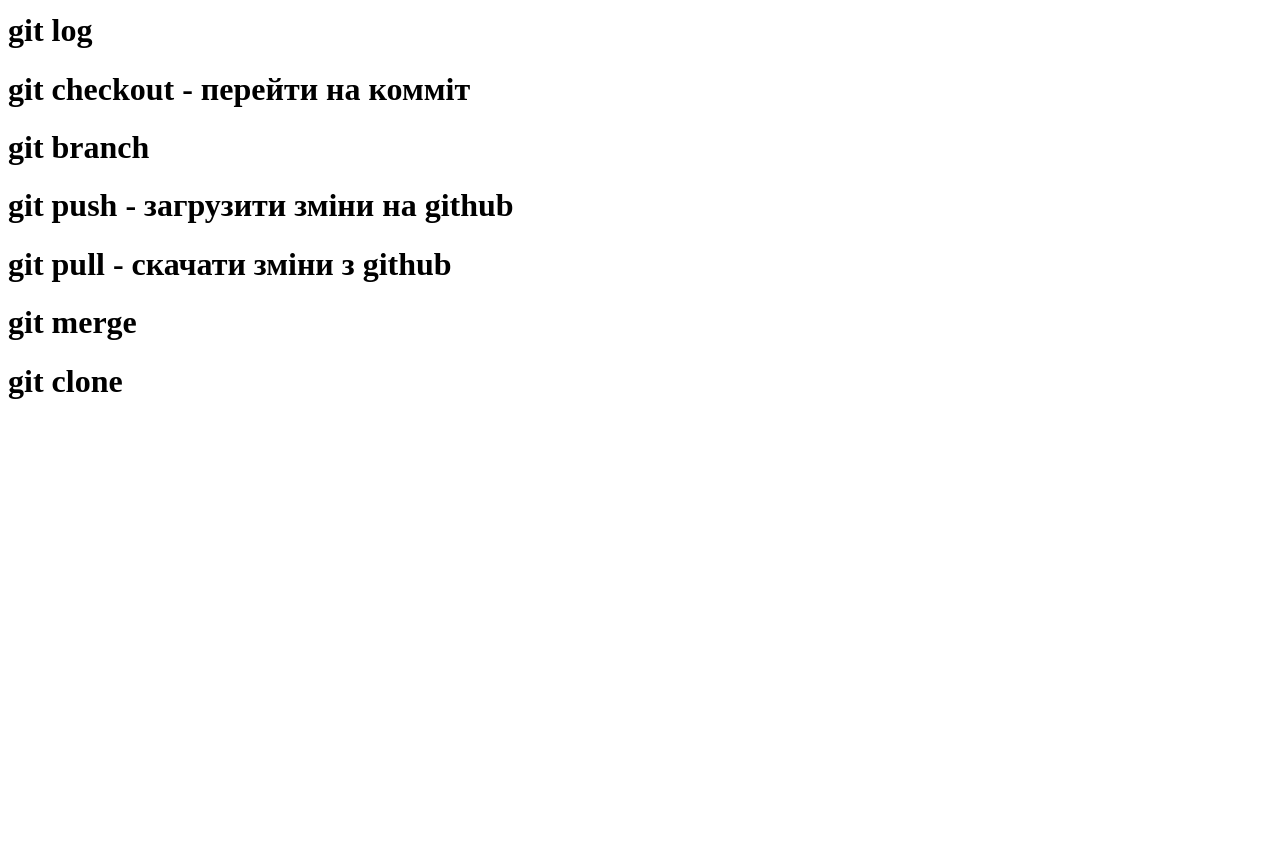
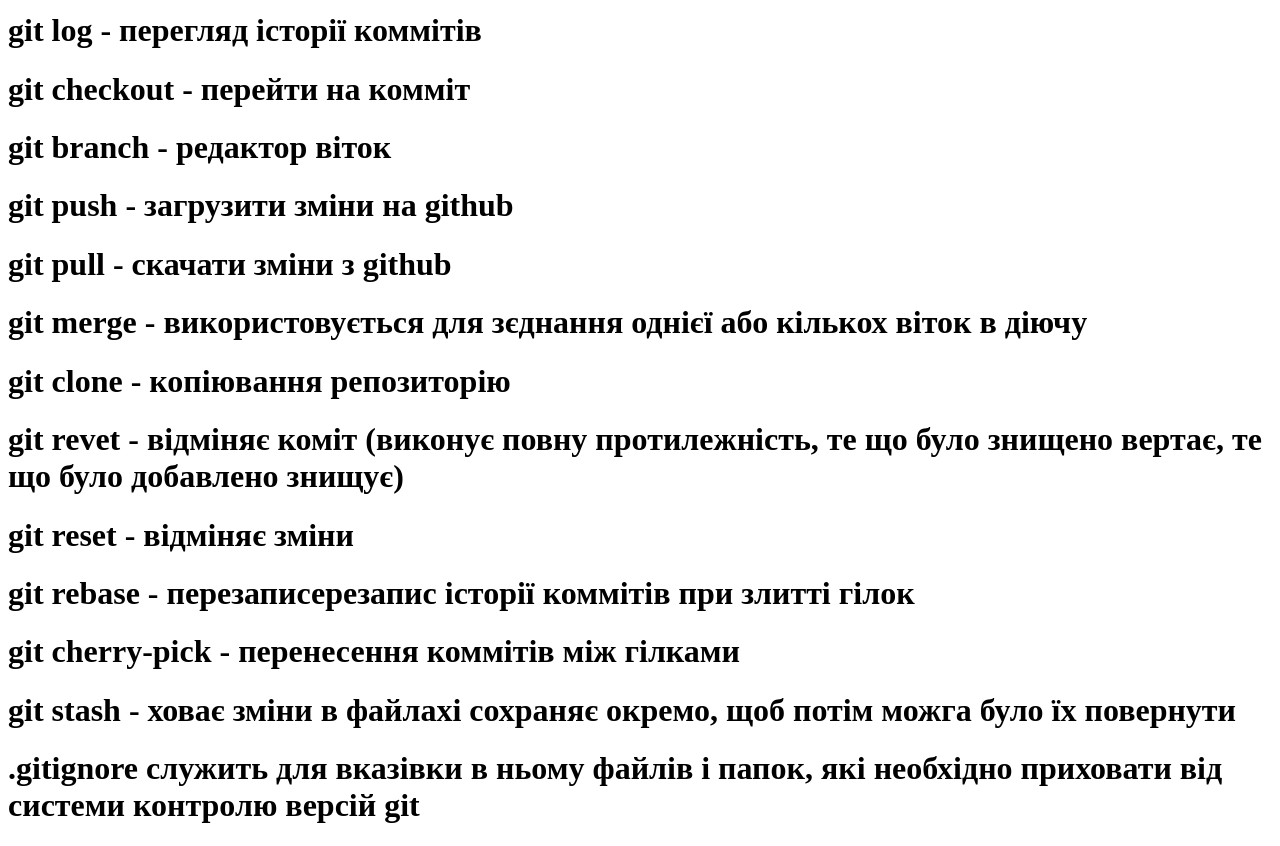
Before and after one commit to Kolia1996/homework1, a plain HTML site: page index.html in a window 1280 px wide. Shown: the part 360-1206 px from the top of the page. Before the commit the page ends 800 px from the top, so only its background shows below. Drawn offline with Linux system fonts and the light colour scheme.

Commit message:
homework

```diff
--- a/index.html
+++ b/index.html
@@ -11,12 +11,18 @@
 <h1>git status - провірити статус репозиторію</h1>
 <h1>git add - додати зміни</h1>
 <h1>git commit - зберегти комміт</h1>
-<h1>git log</h1>
+<h1>git log - перегляд історії коммітів</h1>
 <h1>git checkout - перейти на комміт</h1>
-<h1>git branch</h1>
+<h1>git branch - редактор віток</h1>
 <h1>git push - загрузити зміни на github</h1>
 <h1>git pull - скачати зміни з github</h1>
-<h1>git merge</h1>
-<h1>git clone</h1>
+<h1>git merge - використовується для зєднання однієї або кількох віток в діючу</h1>
+<h1>git clone - копіювання репозиторію</h1>
+<h1>git revet - відміняє коміт (виконує повну протилежність, те що було знищено вертає, те що було добавлено знищує)</h1>
+<h1>git reset - відміняє зміни</h1>
+<h1>git rebase - перезаписерезапис історії коммітів при злитті гілок</h1>
+<h1>git cherry-pick - перенесення коммітів між гілками</h1>
+<h1>git stash - ховає зміни в файлахі сохраняє окремо, щоб потім можга було їх повернути</h1>
+<h1>.gitignore служить для вказівки в ньому файлів і папок, які необхідно приховати від системи контролю версій git</h1>
         </body>
 	</html>
```
